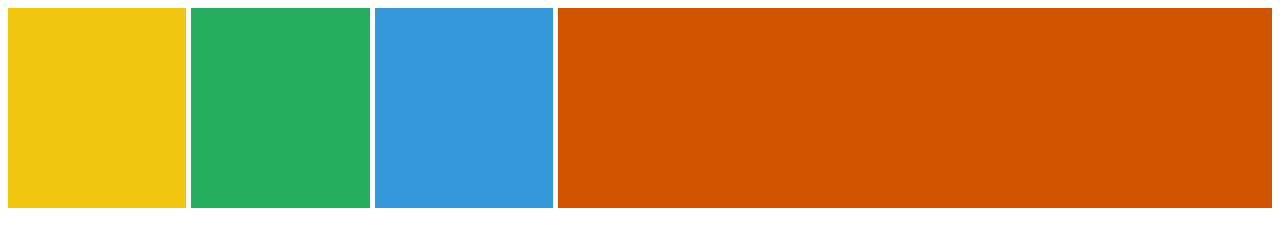
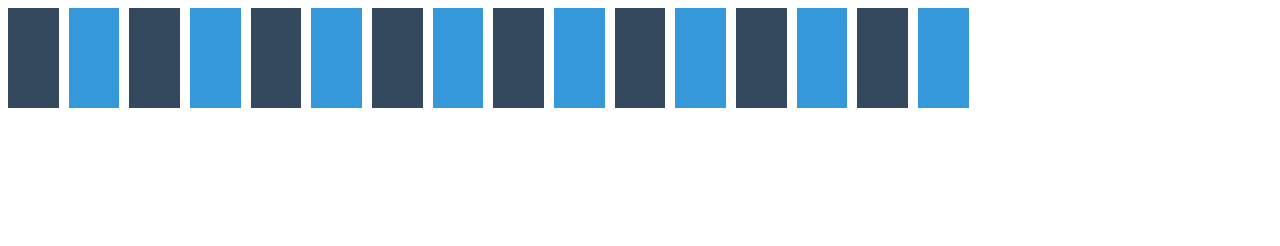
Before and after one commit to pavane90/css-masterclass, a plain HTML site: page grid.html in a window 1280 px wide. Drawn offline with Linux system fonts and the light colour scheme.

Commit message:
#2.6 auto-fill, auto-fit

```diff
--- a/grid.html
+++ b/grid.html
@@ -8,31 +8,39 @@
     <style>
       .father {
         display: grid;
-        grid-auto-rows: 200px;
-        grid-gap: 5px;
-        grid-template-columns: repeat(3, 1fr) 4fr;
+        grid-auto-rows: 100px;
+        grid-gap: 10px;
+        grid-template-columns: repeat(auto-fill, minmax(50px, 1fr));
       }
-      .first {
-        background-color: #f1c40f;
+
+      .box:nth-child(even) {
+          background-color : #3498db;
       }
-      .second {
-        background-color: #27ae60;
+      .box:nth-child(odd) {
+          background-color: #34495e;
       }
-      .third {
-        background-color: #3498db;
-      }
-      .fourth {
-        background-color: #d35400;
       }
     </style>
   </head>
 
   <body>
     <div class="father">
-      <div class="first"></div>
-      <div class="second"></div>
-      <div class="third"></div>
-      <div class="fourth"></div>
+      <div class="box"></div>
+      <div class="box"></div>
+      <div class="box"></div>
+      <div class="box"></div>
+      <div class="box"></div>
+      <div class="box"></div>
+      <div class="box"></div>
+      <div class="box"></div>
+      <div class="box"></div>
+      <div class="box"></div>
+      <div class="box"></div>
+      <div class="box"></div>
+      <div class="box"></div>
+      <div class="box"></div>
+      <div class="box"></div>
+      <div class="box"></div>
     </div>
   </body>
 </html>
```
